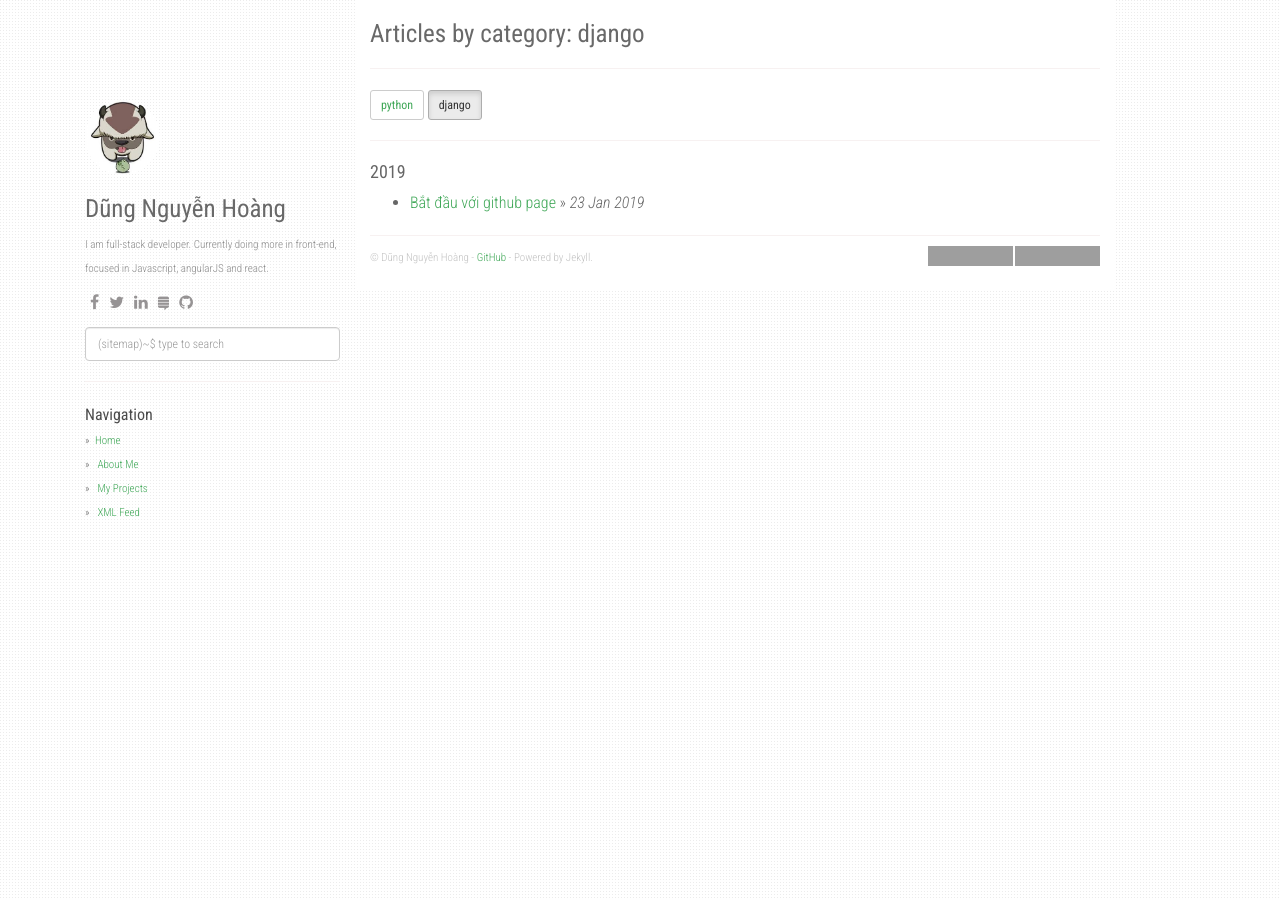
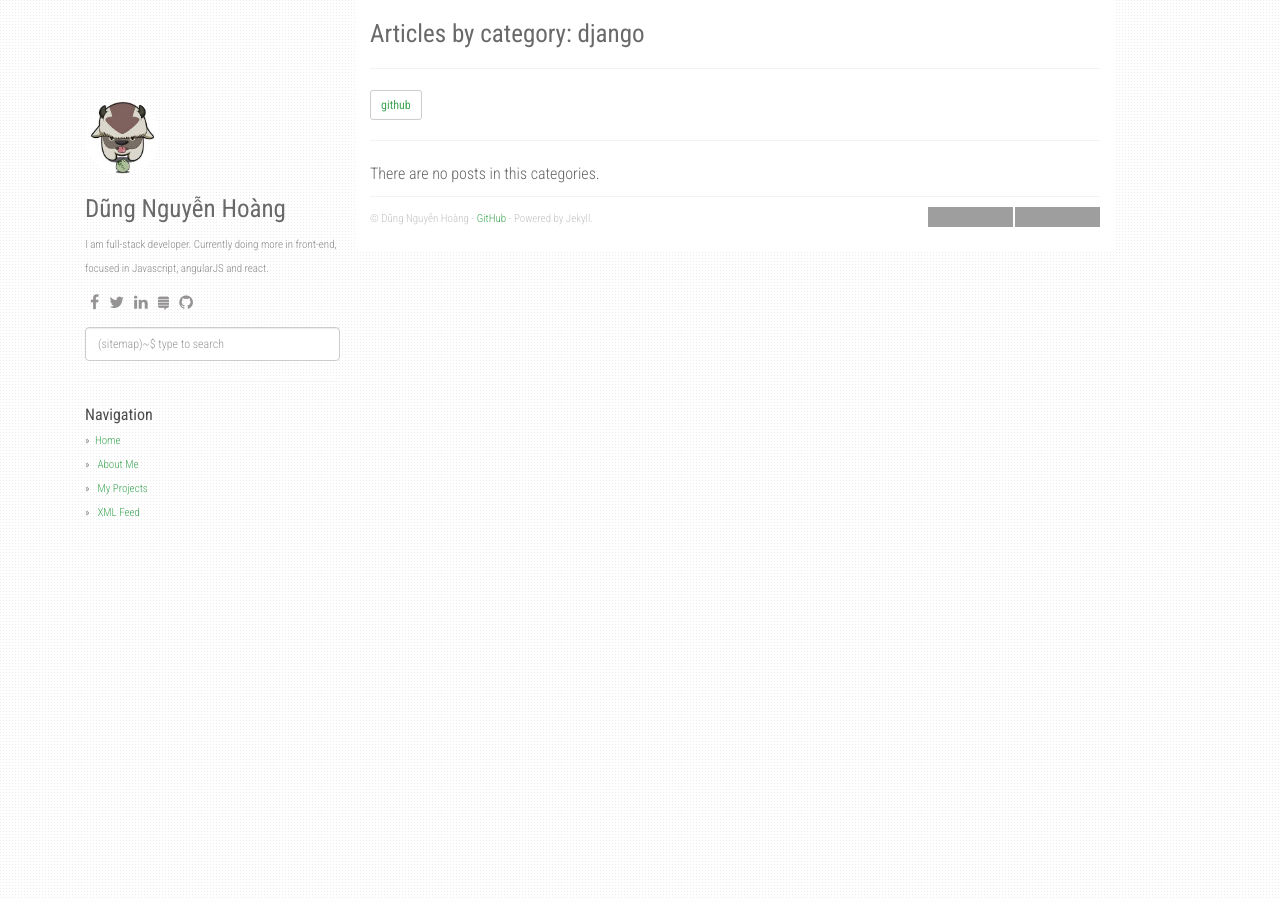
Before and after one commit to buffalolazyvn/buffalolazyvn.github.io, a Jekyll site: the page built from category/django.md, in a window 1280 px wide. Built offline with Jekyll 4.4.1, drawn with Linux system fonts in a browser that asks for light colours; nearby versions of some CDN libraries; grey boxes are pictures that could not be loaded.

Commit message:
Update first post

```diff
--- a/_posts/2019-01-23-start with github page.md
+++ b/_posts/2019-01-23-start with github page.md
@@ -2,7 +2,8 @@
 layout: post
 title: "Bắt đầu với github page"
 date: 2019-01-23 16:26:00 +0700
-categories: [python, django]
+categories: [github]
+tags: blog github website github-page
 ---
 
 Bắt đầu làm quen với github page
```
